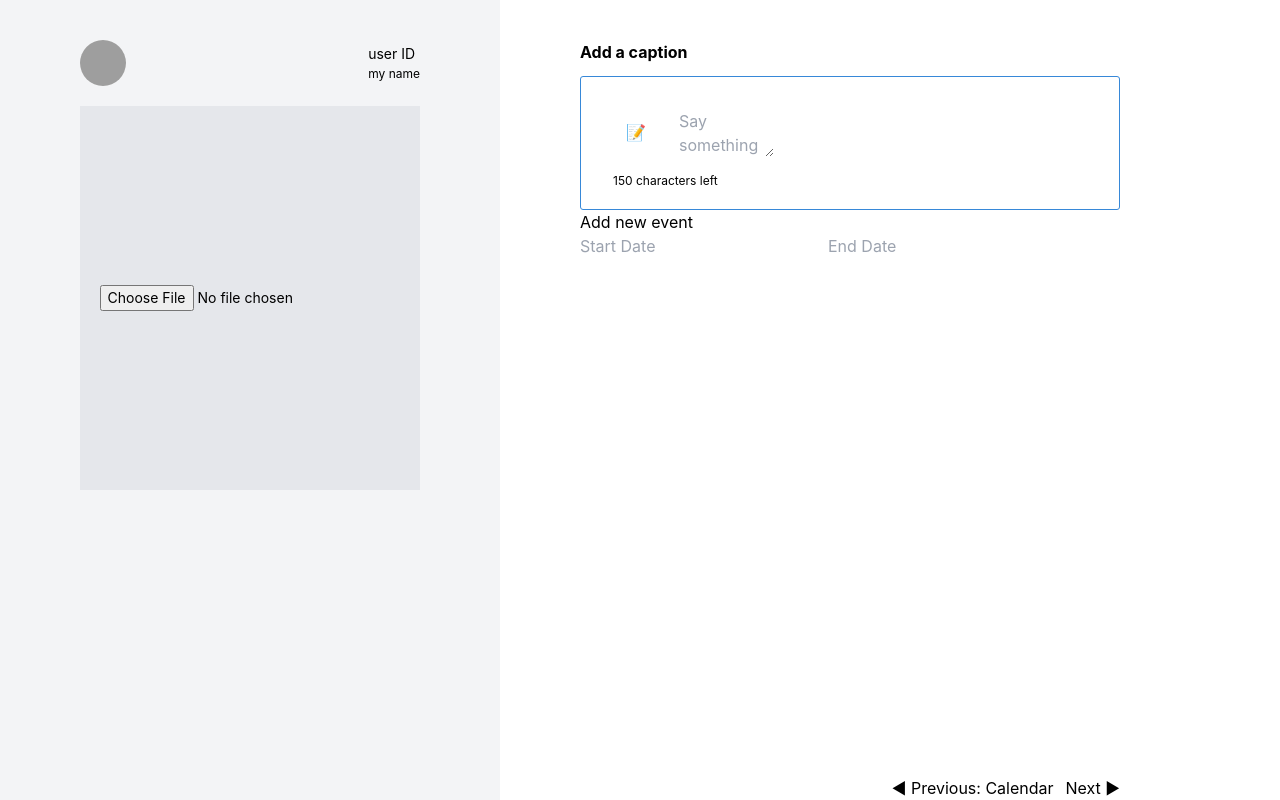
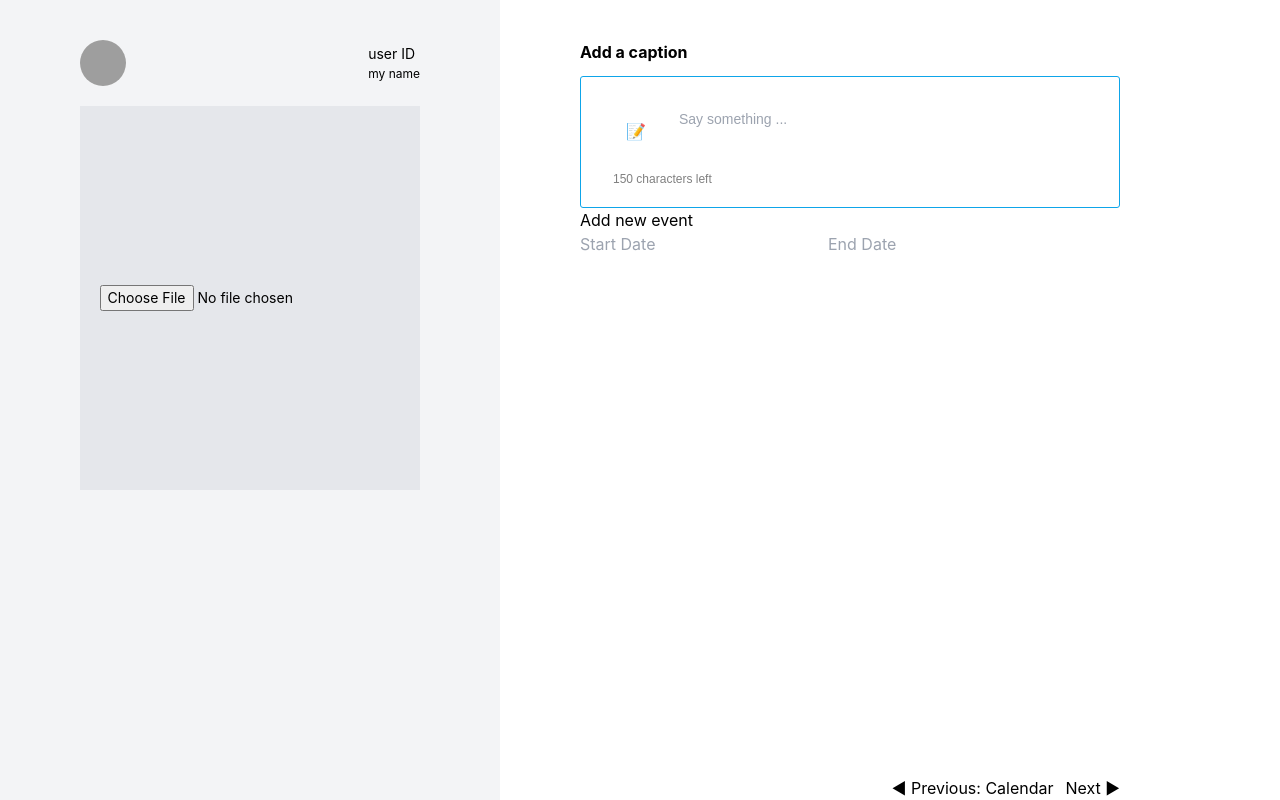
Before and after one commit to moharso/social-media-app, a React (Create React App) app: page /post in a window 1280 px wide. Built offline with nearby package versions, Linux system fonts and the light colour scheme; grey boxes are pictures that could not be loaded.

Commit message:
feat: add photo display functionality

```diff
--- a/src/components/addCaption/AddCaption.css
+++ b/src/components/addCaption/AddCaption.css
@@ -1,4 +1,8 @@
 .AddCaption {
-  border: 1px solid #3788d8;
+  border: 1px solid rgb(14 165 233);
   border-radius: 3px;
+  font-family: Gilroy-Medium, Arial;
 }
+.AddcaptionPostText {
+  color: grey;
+}
--- a/src/components/addCaption/AddCaption.tsx
+++ b/src/components/addCaption/AddCaption.tsx
@@ -1,6 +1,6 @@
 import "./AddCaption.css";
 import {NavLink} from "react-router-dom";
-import React, {useMemo, useState, useEffect} from "react";
+import React, {useMemo, useState, useEffect, useRef} from "react";
 import {Calendar, momentLocalizer} from "react-big-calendar";
 // @ts-ignore
 import ImageF from "../assets/facebook.svg";
@@ -58,9 +58,23 @@ const AddCaption = ({onClickSubmit, selectedImage}: any) => {
     post: "",
     start: "",
     end: "",
-    image: "",
+    data: {
+      profile: "",
+      image: "",
+    },
   });
+  const weekend = (date: any) => new Date() <= date;
+  const inputEl = useRef<any>(null);
 
+  useEffect(function () {
+    console.log(inputEl);
+    inputEl.current.focus();
+  }, []);
+  // const time = (time: any) => {
+  //   const now = new Date();
+  //   if (now.getHours() && now.getMinutes() <= time) return true;
+  // };
+  // const weekend = (date: any) => new Date() < date;
   // Jei neveiks reikia enablinti
   // const [allEvents, setAllEvents] = useState(function () {
   //   const storedValue: any = localStorage.getItem("posted");
@@ -92,32 +106,34 @@ const AddCaption = ({onClickSubmit, selectedImage}: any) => {
           <div className="flex flex-col space-y-8 ">
             <div className="flex flex-col">
               <label
-                htmlFor="cityName"
+                htmlFor="post"
                 className="w-full block text-base font-bold mb-3 cursor-pointer w-auto"
               >
                 Add a caption
               </label>
-              <div className="flex flex-col relative px-8 pt-8 pb-5 space-y-4 AddCaption">
+              <div className="flex flex-col relative px-8 pt-8 pb-5 space-y-4  AddCaption">
                 <div className="flex items-start">
                   <span className="relative inline-flex items-center justify-center bg-white mr-5 w-[46px] h-[46px] rounded-full dark:bg-icoDarkMode-deepBlack">
                     📝
                   </span>
                   <textarea
-                    id="cityName"
+                    id="post"
                     // type="text"
                     placeholder="Say something ..."
                     // className="resize-none text-sm z-1 scrollbar placeholder:text-icoGray-400 placeholder:dark:text-icoDarkMode-wolf font-GMedium bg-transparent p-0 border-0 placeholder:text-sm focus:outline-0 focus:ring-0 peer flex-1 leading-5"
                     // type="text"
-                    style={{width: "20%"}}
+
                     value={newEvent.post}
                     onChange={(e) =>
                       setNewEvent({...newEvent, post: e.target.value})
                     }
+                    ref={inputEl}
+                    className="w-full resize-none text-sm z-1 scrollbar placeholder:text-icoGray-400 placeholder:dark:text-icoDarkMode-wolf font-GMedium bg-transparent p-0 border-0 placeholder:text-sm focus:outline-0 focus:ring-0 peer flex-1 leading-5"
                   ></textarea>
                 </div>
-                <div className="flex items-center z-1">
-                  <p className="text-xs font-GMedium flex-1 text-icoGray-500 dark:text-icoDarkMode-wolf">
-                    <span className="font-GSemiBold">150</span> characters left
+                <div className="AddcaptionPostText flex items-center z-1">
+                  <p className="text-xs flex-1 text-icoGray-500 ">
+                    <span>150</span> characters left
                   </p>
                 </div>
               </div>
@@ -138,14 +154,29 @@ const AddCaption = ({onClickSubmit, selectedImage}: any) => {
               <h2>Add new event</h2>
               <div>
                 <DatePicker
+                  selectsStart
                   placeholderText="Start Date"
                   selected={newEvent.start}
                   onChange={(start) => setNewEvent({...newEvent, start})}
+                  startDate={newEvent.start}
+                  showTimeSelect
+                  filterDate={weekend}
+                  filterTime={weekend}
+                  dateFormat="MMMM d, yyyy h:mmaa"
                 />
+
                 <DatePicker
+                  selectsEnd
                   placeholderText="End Date"
                   selected={newEvent.end}
                   onChange={(end) => setNewEvent({...newEvent, end})}
+                  startDate={newEvent.start}
+                  minDate={newEvent.start}
+                  showTimeSelect
+                  filterDate={weekend}
+                  filterTime={weekend}
+                  dateFormat="MMMM d, yyyy h:mmaa"
+                  // showTimeInput
                 />
               </div>
             </div>
@@ -159,7 +190,9 @@ const AddCaption = ({onClickSubmit, selectedImage}: any) => {
             </NavLink>
             <button
               // className="flex items-center font-Bold leading-none max-w-full transition duration-100 outline-none bg-sky-500 focus:outline-none justify-center bg-icoBlue text-white hover:bg-sky-400 focus:bg-icoBlue-300 focus:ring-2 focus:ring-icoBlue-200 focus:ring-offset-2 focus:text-white px-10 py-5 min-h-14 min-w-150 text-sm rounded-md disabled:bg-icoGray-300 dark:disabled:bg-white/5 disabled:text-icoGray-400 dark:disabled:text-icoDarkMode-wolf disabled:cursor-not-allowed"
-              onClick={() => onClickSubmit({...newEvent, image: selectedImage})}
+              onClick={() =>
+                onClickSubmit({...newEvent, data: {image: selectedImage}})
+              }
             >
               Next ▶
             </button>
--- a/src/components/calendarView/CalendarView.css
+++ b/src/components/calendarView/CalendarView.css
@@ -51,63 +51,32 @@
   background-color: rgb(240 242 246);
   box-shadow: inset 0 0 0 3px #fff;
 }
-/* .rbc-timeslot-group.rbc-time-slot {
-  background-color: rgb(240 242 246);
-} */
+
 .rbc-label {
   font-family: Gilroy-Semibold, Arial;
   font-size: 0.6rem;
 }
+
 .rbc-day-slot.rbc-time-column .rbc-timeslot-group {
   padding: 0.125rem !important;
   width: 100% !important;
-  height: 3rem !important;
+  height: 10px !important;
   border-radius: 3px !important;
   box-shadow: inset 0 0 0 3px white;
-  /* background-color: white; */
 }
-
+.rbc-time-slot {
+  border-top: none;
+  height: 3rem;
+}
 .rbc-time-gutter.rbc-time-column {
   background-color: rgb(255 255 255);
 }
 .rbc-time-header.rbc-overflowing {
   background-color: rgb(255 255 255);
 }
-/* .rbc-time-gutter.rbc-time-column .rbc-timeslot-group {
-  background-color: rgb(240 242 246);
-} */
 
-/* .rbc-time-view {
-  background: white;
-} */
-/* .rbc-month-view {
-  background-color: rgb(255 255 255);
-  border-radius: 0.375rem;
-  /* border: 1px solid var(--fc-border-color); */
-/* border: 1px solid rgb(240 242 246);
-}  */
-
-/* .rbc-day-bg {
-  border-color: rgb(240 242 246);
-} */
 .rbc-row .rbc-header {
   padding: 1rem;
   /* color: rgb(137 154 175); */
   font-family: Gilroy-Semibold, Arial;
 }
-
-/*
-.rbc-row .rbc-date-cell {
-  font-family: Gilroy-Semibold, Arial;
-  color: rgb(137 154 175);
-  text-align: center;
-}
-.rbc-event {
-  color: rgb(0 137 255);
-  font-size: 10px;
-  line-height: 0.75rem;
-  padding: 0.5rem 0.625rem;
-  /* background-color: rgb(230 243 255); */
-/* border: none;
-  border-radius: 3px;
-} */
--- a/src/components/calendarView/CalendarView.tsx
+++ b/src/components/calendarView/CalendarView.tsx
@@ -4,12 +4,7 @@ import "./CalendarView.css";
 import moment from "moment";
 import DatePicker from "react-datepicker";
 import "react-datepicker/dist/react-datepicker.css";
-// @ts-ignore
-import Image from "../assets/image.jpg";
-// @ts-ignore
-import ImageF from "../assets/facebook.svg";
-// @ts-ignore
-import ImageI from "../assets/instagram.svg";
+
 // @ts-ignore
 import ImageB from "../assets/blank.jpg";
 
@@ -19,12 +14,20 @@ const changeType = (a: any) => moment(a).toDate();
 
 const CalendarView = (props: any) => {
   const result = useMemo(() => {
-    return props.allEvents.map((obj: any) => ({
-      ...obj,
-      start: changeType(obj.start),
-      end: changeType(obj.end),
-    }));
-  }, [props.allEvents]);
+    if (props.allEvents !== null) {
+      return props.allEvents.map((obj: any) => ({
+        ...obj,
+        start: changeType(obj.start),
+        end: changeType(obj.end),
+      }));
+    } else {
+      return props.previousEvents.map((obj: any) => ({
+        ...obj,
+        start: changeType(obj.start),
+        end: changeType(obj.end),
+      }));
+    }
+  }, [props.allEvents, props.previousEvents]);
 
   // const [bookedPost, setBookedPost] = useState(() => {
   //   const result = props.allEvents.map((obj: any) => ({
@@ -122,7 +125,7 @@ const CalendarView = (props: any) => {
         endAccessor="end"
         style={{height: "80vh"}}
         defaultView="week"
-        views={["month", "week", "day"]}
+        views={["month", "week", "day", "agenda"]}
         components={components}
       />
     </div>
@@ -141,12 +144,13 @@ const EventComponent =
       return (
         <div
           style={{
-            backgroundColor: "yellow",
+            // backgroundColor: "yellow",
             color: "white",
             height: "100%",
             backgroundImage: `url(${props.event.data.image})`,
-            backgroundSize: "cover",
+            backgroundSize: "100%",
             backgroundPosition: "center",
+            backgroundRepeat: "no-repeat",
           }}
         >
           {/* {props.title} */}
--- a/src/components/main/Main.tsx
+++ b/src/components/main/Main.tsx
@@ -3,12 +3,12 @@ import Header from "../header/Header";
 import "./Main.css";
 import CalendarView from "../calendarView/CalendarView";
 
-const Main = ({allEvents}: any) => {
+const Main = ({allEvents, previousEvents}: any) => {
   return (
     <div className="Main flex w-full min-h-full px-m pb-m md:pl-36 md:pr-[5.688rem] xl:px-48 scheduler-wrapper-element">
       <div className="w-full flex flex-col flex-1 mt-36 md:mt-0">
         <Header />
-        <CalendarView allEvents={allEvents} />
+        <CalendarView allEvents={allEvents} previousEvents={previousEvents} />
       </div>
     </div>
   );
--- a/src/components/pages/homepage/Homepage.tsx
+++ b/src/components/pages/homepage/Homepage.tsx
@@ -4,14 +4,14 @@ import "./Homepage.css";
 import Main from "../../main/Main";
 import {useEffect, useState, useContext} from "react";
 
-const Homepage = ({allEvents}: any) => {
+const Homepage = ({allEvents, previousEvents}: any) => {
   // const x = useContext(PostContext);
   // console.log(x);
 
   return (
     <div className="w-full h-full scrollbar overflow-x-hidden">
       <Aside />
-      <Main allEvents={allEvents} />
+      <Main allEvents={allEvents} previousEvents={previousEvents} />
     </div>
   );
 };
```
Also changed, not shown: src/App.tsx (+23 -13 lines).
